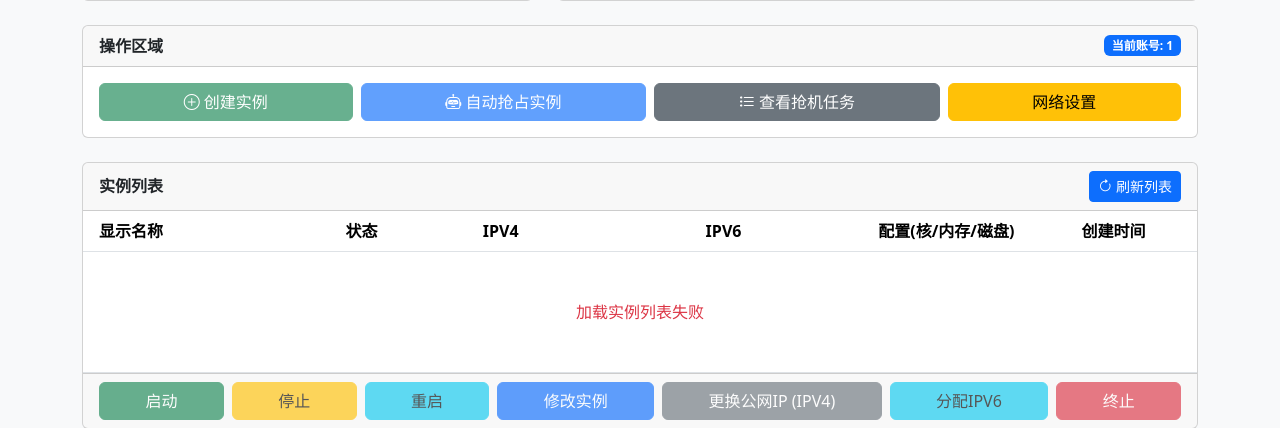
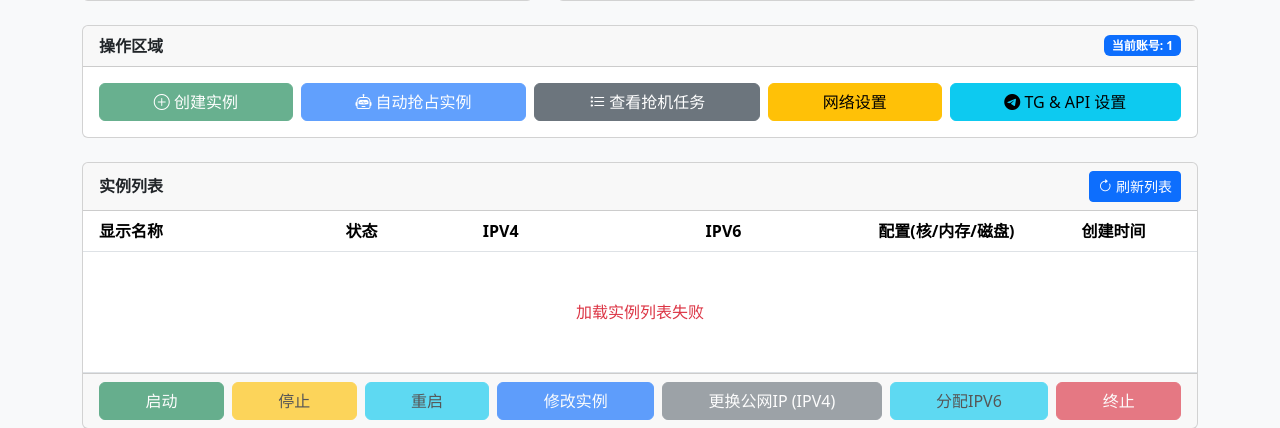
Before and after one commit to SIJULY/cloud_manager, a Flask app: page /oci/ in a window 1280 px wide. Shown: the part 783-1211 px from the top of the page. Run offline with Flask 3, Linux system fonts and the light colour scheme; the visitor is signed in with stand-in values (Sample User, id 1); data that the repository does not hold is empty; some libraries are stand-ins or nearby versions.

Commit message:
Update oci.html

```diff
--- a/templates/oci.html
+++ b/templates/oci.html
@@ -17,9 +17,9 @@
     #logOutput pre { margin-bottom: 0; white-space: pre-wrap; }
     #instanceList td { text-align: center; vertical-align: middle; }
     #instanceList td:first-child { text-align: left; }
-    .action-group { display: flex; justify-content: space-around; flex-wrap: wrap; gap: 0.5rem; }
+    .action-group { display: flex; flex-wrap: wrap; gap: 0.5rem; }
+    #viewSnatchTasksModal .list-group-item { cursor: pointer; }
     .action-group .btn { flex-grow: 1; }
-    #viewSnatchTasksModal .list-group-item { cursor: pointer; }
     .profile-action-btn { width: 85px !important; }
     .status-cell { display: flex; align-items: center; justify-content: center; }
     .rule-row input { font-size: 0.9rem; }
@@ -106,8 +106,11 @@
                 <button id="viewSnatchTasksBtn" class="btn btn-secondary" data-bs-toggle="modal" data-bs-target="#viewSnatchTasksModal">
                     <i class="bi bi-list-task"></i> 查看抢机任务
                 </button>
-                <button id="networkSettingsBtn" class="btn btn-warning ms-auto" disabled data-bs-toggle="modal" data-bs-target="#networkSettingsModal">
+                <button id="networkSettingsBtn" class="btn btn-warning" disabled data-bs-toggle="modal" data-bs-target="#networkSettingsModal">
                     <i class="bi bi-shield-gear"></i> 网络设置
+                </button>
+                <button id="tgSettingsBtn" class="btn btn-info" data-bs-toggle="modal" data-bs-target="#tgSettingsModal">
+                    <i class="bi bi-telegram"></i> TG & API 设置
                 </button>
             </div>
         </div>
@@ -578,6 +557,62 @@
         </div>
     </div>
 </div>
+
+<div class="modal fade" id="tgSettingsModal" tabindex="-1" aria-labelledby="tgSettingsModalLabel" aria-hidden="true">
+    <div class="modal-dialog modal-dialog-centered modal-lg">
+        <div class="modal-content">
+            <div class="modal-header">
+                <h5 class="modal-title" id="tgSettingsModalLabel">Telegram & API 设置</h5>
+                <button type="button" class="btn-close" data-bs-dismiss="modal" aria-label="Close"></button>
+            </div>
+            <div class="modal-body">
+                <div class="card mb-4">
+                    <div class="card-header">
+                        <h6><i class="bi bi-telegram"></i> Telegram 推送设置 (全局)</h6>
+                    </div>
+                    <div class="card-body">
+                        <div class="row">
+                            <div class="col-md-6 mb-3">
+                                <label for="tgBotToken" class="form-label">Bot Token</label>
+                                <input type="password" class="form-control" id="tgBotToken" placeholder="输入您的 Bot Token">
+                            </div>
+                            <div class="col-md-6 mb-3">
+                                <label for="tgChatId" class="form-label">Chat ID</label>
+                                <input type="text" class="form-control" id="tgChatId" placeholder="输入您的 User/Chat ID">
+                            </div>
+                        </div>
+                        <div class="d-flex justify-content-between align-items-center">
+                            <small class="text-muted" style="font-size: 0.75rem;">
+                                如何获取? 1. 与 <a href="https://t.me/BotFather" target="_blank">@BotFather</a> 对话创建机器人获取 Token. 2. 与 <a href="https://t.me/userinfobot" target="_blank">@userinfobot</a> 对话获取 Chat ID.
+                            </small>
+                            <button type="button" class="btn btn-info btn-sm" id="saveTgConfigBtn">
+                                <span class="spinner-border spinner-border-sm d-none" role="status" aria-hidden="true"></span>
+                                保存推送设置
+                            </button>
+                        </div>
+                    </div>
+                </div>
+                <div class="card">
+                    <div class="card-header">
+                        <h6><i class="bi bi-key-fill"></i> TG Bot 助手 API 密钥</h6>
+                    </div>
+                    <div class="card-body">
+                        <p class="text-muted small">这是您的 TG Bot 控制面板所需的 API 密钥。请妥善保管，不要泄露。程序首次启动时会自动生成。</p>
+                        <div class="input-group">
+                            <input type="text" id="apiKeyInput" class="form-control" placeholder="点击右侧按钮获取密钥" readonly>
+                            <div class="input-group-append">
+                                <button class="btn btn-outline-primary" type="button" id="getApiKeyBtn">获取/复制密钥</button>
+                            </div>
+                        </div>
+                    </div>
+                </div>
+            </div>
+            <div class="modal-footer">
+                <button type="button" class="btn btn-secondary" data-bs-dismiss="modal">关闭</button>
+            </div>
+        </div>
+    </div>
+</div>
 {% endblock %}
 
 {% block scripts %}
```
Also changed, not shown: other parts of templates/oci.html (+9 -33 lines).
